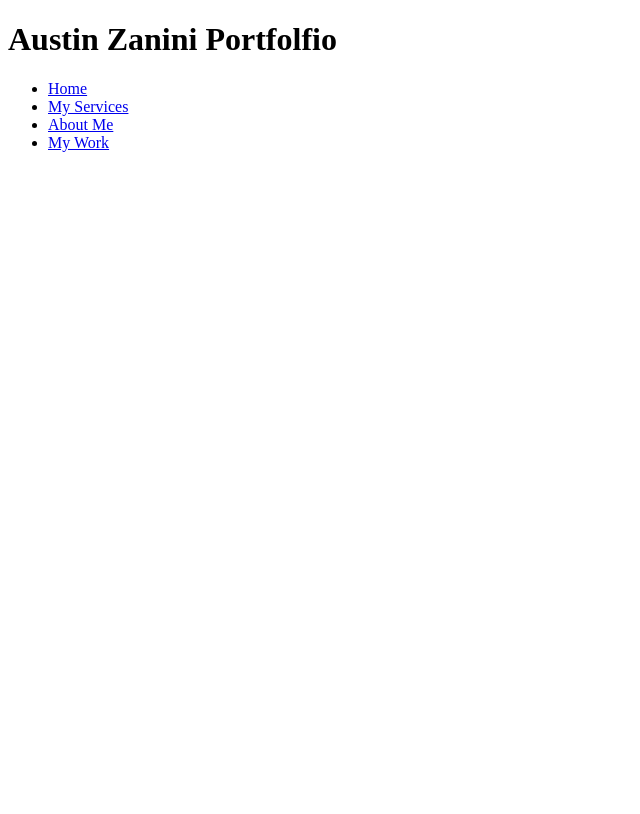
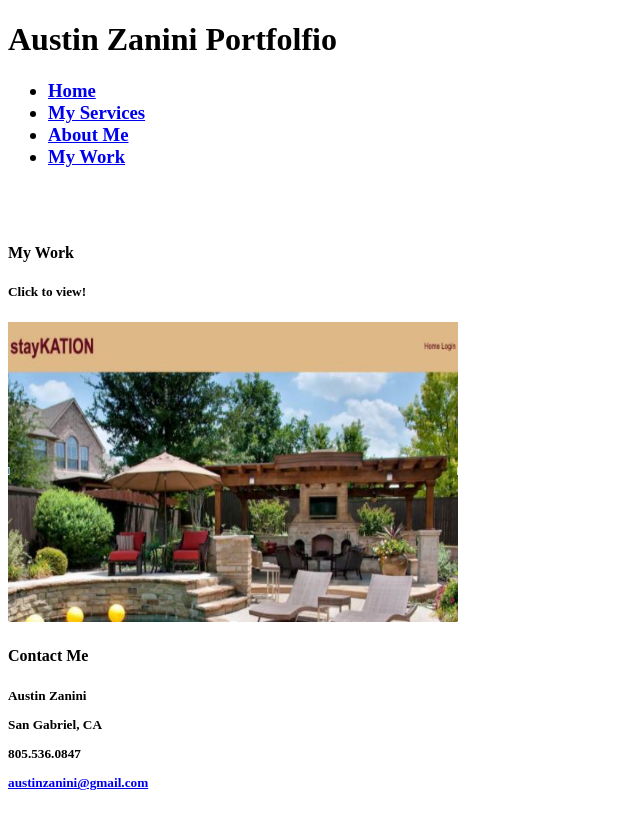
Before and after one commit to SnappyZ/SnappyZ.github.io, a plain HTML site: page index.html in a window 1280 px wide. Shown: the whole page, without its empty margins (0-640 px from the left). Drawn offline with Linux system fonts and the light colour scheme.

Commit message:
pic link

```diff
--- a/index.html
+++ b/index.html
@@ -15,12 +15,24 @@
        <header>
 
             <nav class="nav">
-                <ul class="nav-list">
+                <ul class="nav-list"><h3>
                     <li class="nav-list"><a href="#" class="nav-link">Home</a></li>
                     <li class="nav-list"><a href="#" class="nav-link">My Services</a></li>
                     <li class="nav-list"><a href="#" class="nav-link">About Me</a></li>
-                    <li class="nav-list"><a href="https://staykation-project2.herokuapp.com/" class="nav-link">My Work</a></li>
-                </ul>
+                    <li class="nav-list"><a href="#" class="nav-link">My Work</a></li>
+                </ul></nav>
+                <br>
+                <br>
+                <h4>My Work</h4><h5>Click to view!</h5>
+                <a href="https://staykation-project2.herokuapp.com/"><img src="./images/staykation.JPG" alt="staykation-project2" style="width:450px;height:300px;"></a>
             </nav>
         </header>
+        <div><h4>Contact Me</h4>
+        <h5>
+            <p>Austin Zanini</p>
+            <p>San Gabriel, CA</p>
+            <p>805.536.0847</p>
+            <a href =austinzanini@gmail.com>austinzanini@gmail.com</a>
+           </h5>
+        </div>
    </body>
```
Also changed, not shown: images/staykation.JPG (added).
